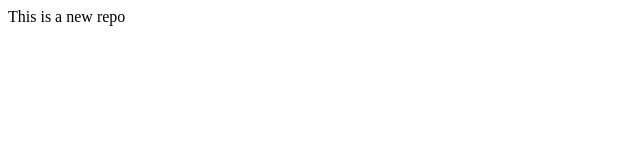
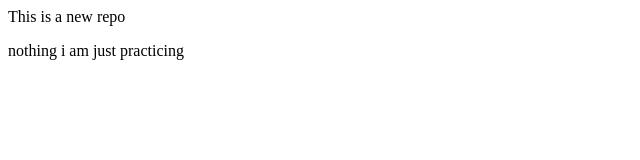
Before and after one commit to sagarmolla123/localrepo, a plain HTML site: page index.html in a window 1280 px wide. Shown: the whole page, without its empty margins (0-640 px from the left). Drawn offline with Linux system fonts and the light colour scheme.

Commit message:
nothing changes

```diff
--- a/index.html
+++ b/index.html
@@ -1 +1,2 @@
 <p>This is a new repo </p>
+<p>nothing i am just practicing</p>
```
